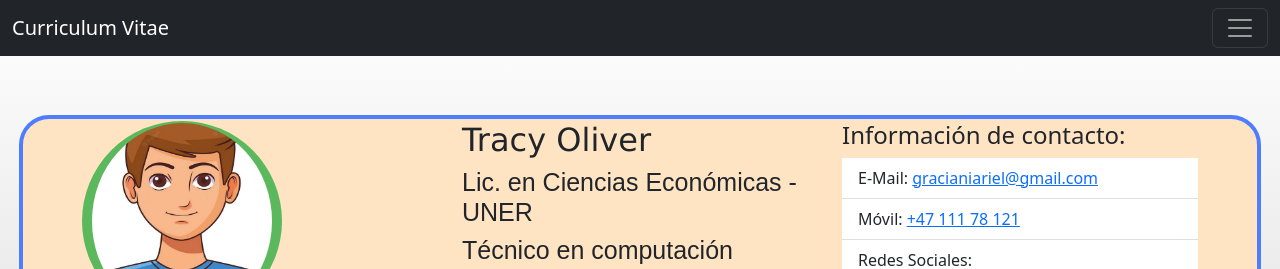
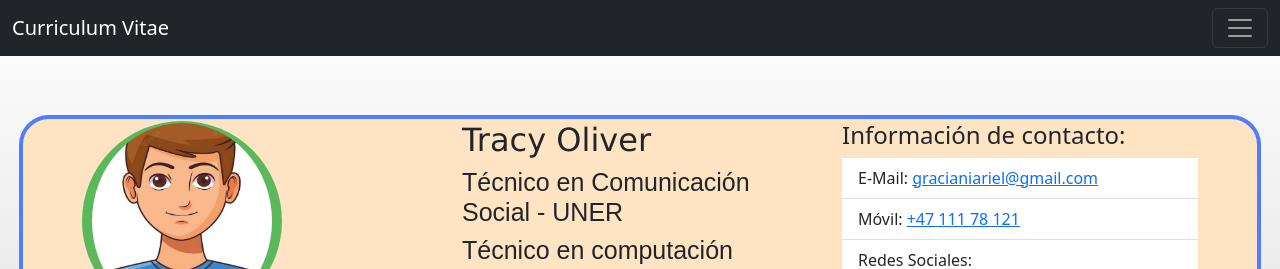
Before and after one commit to arielg852/CV-2023, a plain HTML site: page index.html in a window 1280 px wide. Shown: the top 269 px of the page. Drawn offline with nearby package versions, Linux system fonts and the light colour scheme.

Commit message:
Update index.html

```diff
--- a/index.html
+++ b/index.html
@@ -70,7 +70,7 @@
 
              <!-- Información ficticia a modo de ejemplo -->
                 <h2>Tracy Oliver</h2>
-                                          <h3>Lic. en Ciencias Económicas - UNER</h3>
+                                          <h3>Técnico en Comunicación Social - UNER</h3>
                                           <h3>Técnico en computación</h3>
                                           <h3>Entre Ríos - Argentina</h3>
 
```
